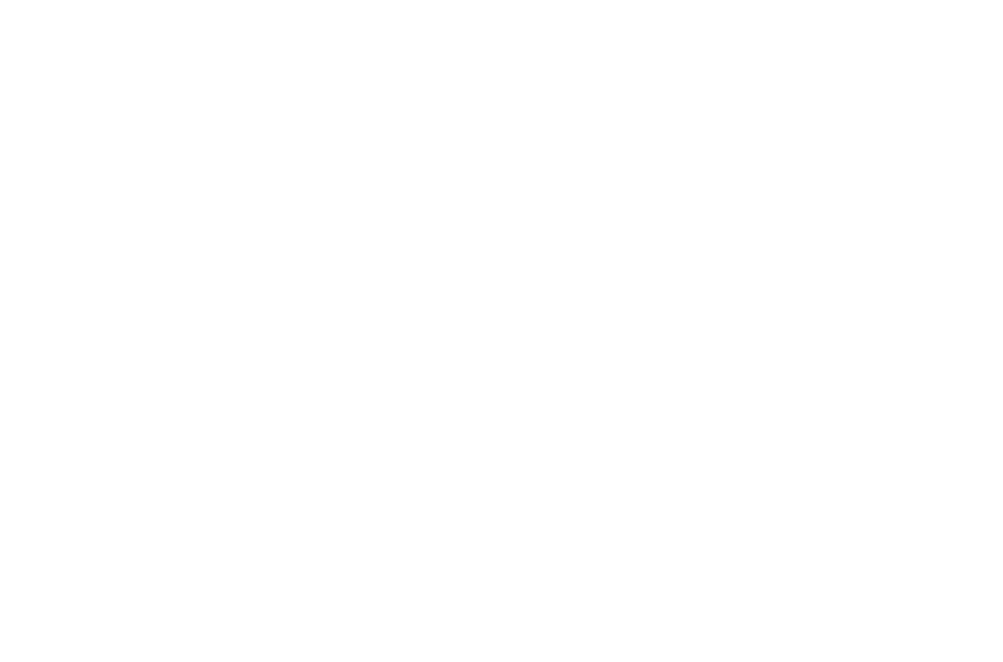
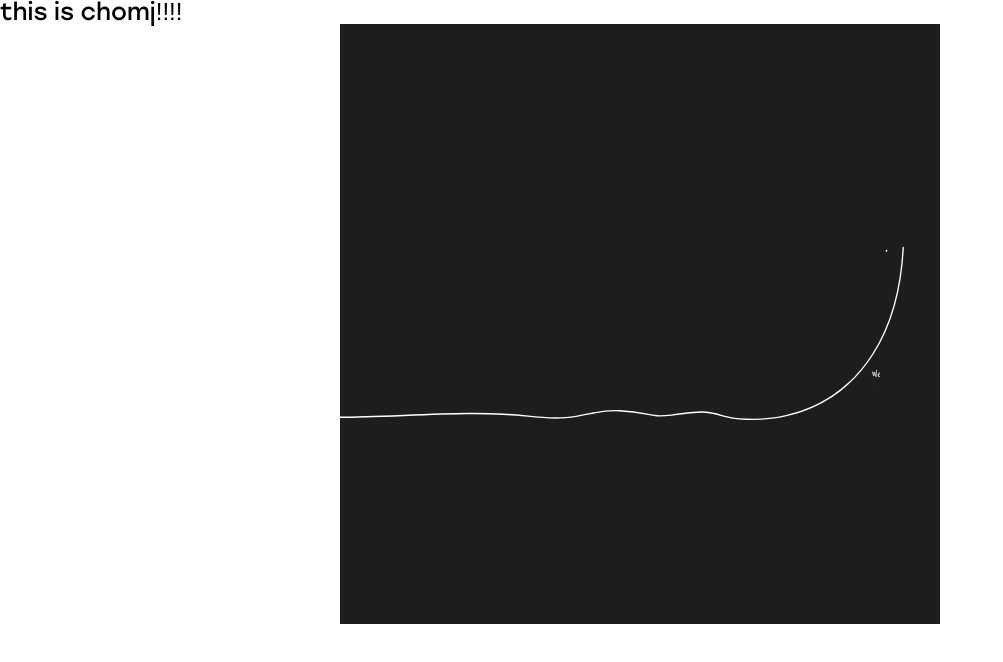
Before and after one commit to heejung-newheee/anchors-home, a Next.js app: page /guide/test/mijeong in a window 1280 px wide. Shown: the top 662 px of the page, without its empty margins (0-1003 px from the left). Built offline with nearby package versions, Linux system fonts and the light colour scheme; a web font is replaced by a local one.

Commit message:
[2023-04-13] lottie 컴포넌트 작업

```diff
--- a/app/guide/test/mijeong/page.jsx
+++ b/app/guide/test/mijeong/page.jsx
@@ -1,9 +1,18 @@
-"use client"
-import {initHelper} from "@/helper/init-helper";
-const {jquery , variables} = initHelper();
+'use client';
+import LottiePlayer from '@/components/Lottie/LottiePlayer';
+import { initHelper } from '@/helper/init-helper';
+const { jquery, variables } = initHelper();
 
-export default function mijeong() {
+function mijeong() {
   return (
-  <></>
-  )
+    <>
+      <p> this is chomj!!!! </p>
+      <LottiePlayer
+        render="svg"
+        style={{ height: '600px', width: '600px', backgroundColor: '#1D1D1F' }}
+        src={'/lottie/lottie_aboutus.json'}
+      />
+    </>
+  );
 }
+export default mijeong;
--- a/components/Lottie/LottiePlayer.jsx
+++ b/components/Lottie/LottiePlayer.jsx
@@ -1,32 +1,42 @@
-"use client";
+'use client';
 
 import { Player, Controls } from '@lottiefiles/react-lottie-player';
 
 /**
- * 로티 플레이어
- * @param loop 반복합니다.
- * @param autoplay 자동재생
- * @param render 랜더방법 : "svg","canvas"
+ * LOTTIE OPTION
+ * @param loop
+ * @param autoplay
+ * @param render
  * @param src
  * @param style
+ * @param visible
+ * @param buttons
  * @returns {JSX.Element}
  * @constructor
  */
-function LottiePlayer({loop =true, autoplay=true, render="svn", src, style={}, visible=false}, buttons=['play', 'repeat', 'frame', 'debug']) {
+
+function LottiePlayer({
+  loop = true,
+  autoplay = true,
+  render = 'svn',
+  src,
+  style = {},
+  visible = false,
+  buttons = ['play', 'repeat', 'frame', 'debug'],
+}) {
+  const computedStyle = { ...{}, ...style };
+
   return (
     <Player
       loop={loop}
       autoplay={autoplay}
       renderer={render}
-      style={style}
+      style={computedStyle}
       src={src}
     >
-      <Controls
-        visible={visible}
-        buttons={buttons}
-      />
+      <Controls visible={visible} buttons={buttons} />
     </Player>
-  )
+  );
 }
 
 export default LottiePlayer;
```
